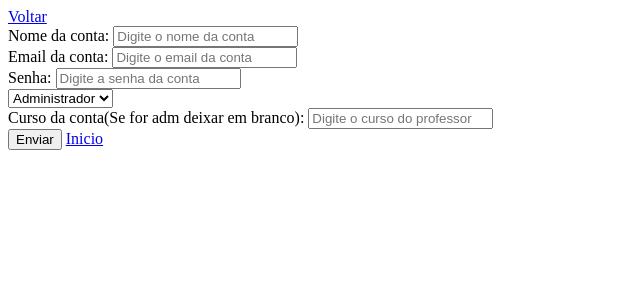
After one commit to vagnermelo20/Projetos2, a Django app: page /painel_adm/criar_contas in a window 1280 px wide. The commit adds this page. Shown: the top 300 px of the page, without its empty margins (0-640 px from the left). Run offline with Django 5.2, Linux system fonts and the light colour scheme.

Commit message:
Adicionando os templates de conta e de painel do professor

```diff
--- /dev/null
+++ b/painel_adm/templates/painel_adm/criar_contas.html
@@ -0,0 +1,49 @@
+<!DOCTYPE html>
+<html lang="en">
+<head>
+    <meta charset="UTF-8">
+    <meta name="viewport" content="width=device-width, initial-scale=1.0">
+    <title>Document</title>
+</head>
+<body>
+    <div class="container">
+        <a href="{% url 'painel_contas' %}" class="voltar-btn">Voltar</a>
+        <div class="form-box">
+            {% if messages %}
+                <div class="messages">
+                    {% for message in messages %}
+                        <div>{{ message }}</div>
+                    {% endfor %}
+                </div>
+            {% endif %}
+            <form method="POST">
+                {% csrf_token %}
+                <div class="form-group">
+                    <label for="campo_nome">Nome da conta:</label>
+                    <input type="text"  name="nome_conta" id="campo_nome" placeholder="Digite o nome da conta">
+                </div>
+                <div class="form-group">
+                    <label for="campo_email">Email da conta:</label>
+                    <input type="text"  name="email" id="campo_email" placeholder="Digite o email da conta">
+                </div>
+                <div class="form-group">
+                    <label for="campo_senha">Senha:</label>
+                    <input type="text"  name="senha" id="campo_senha" placeholder="Digite a senha da conta">
+                </div>
+                <div class="form-group">
+                    <select name="tipo_conta" id="campo_tipo_conta">
+                        <option value="Administrador">Administrador</option>
+                        <option value="Professor">Professor</option>
+                    </select>
+                </div>
+                <div class="form-group">
+                    <label for="campo_curso_conta">Curso da conta(Se for adm deixar em branco):</label>
+                    <input type="text"  name="curso_conta" id="campo_curso_conta" placeholder="Digite o curso do professor">
+                </div>
+                <button type="submit">Enviar</button>
+                <a href="{% url 'inicio' %}" class="inicio-link">Inicio</a>
+            </form>
+        </div>
+    </div>
+</body>
+</html>
--- a/painel_adm/templates/painel_adm/visualizar_curso.html
+++ b/painel_adm/templates/painel_adm/visualizar_curso.html
@@ -226,7 +226,6 @@
                     <p><strong>Número de professores:</strong> {{ curso.Numero_Professores }}</p>
                     <div class="curso-actions">
                     <a href="{% url 'criar_curso' %}" class="" title="Criar curso" style="margin-left:auto;">Criar curso</a>
-
                     <div class="curso-actions">
                         <a href="{% url 'editar_curso' curso.id %}">Editar</a>
                         <form method="POST" action="{% url 'deletar_curso' curso.id %}" style="display:inline;" onsubmit="return confirm('Você tem certeza que deseja deletar este curso?');">
```
Also changed, not shown: painel_adm/templates/painel_adm/gerenciamento_acad.html (added, +34 -0 lines), painel_adm/templates/painel_adm/inicio_professor.html (added, +15 -0 lines), painel_adm/templates/painel_adm/painel_contas.html (+7 -10 lines), painel_adm/templates/painel_adm/visualizar_alunos_prof.html (added, +14 -0 lines), painel_adm/templates/painel_adm/deletar_contas.html (deleted).
